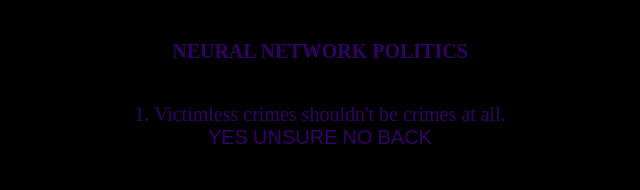
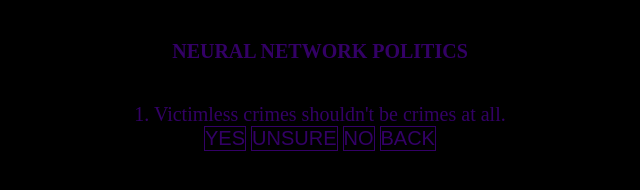
Before and after one commit to yetdarkerdevelopment/neuralnetwork_politics, a plain HTML site: page questions.html in a window 1280 px wide. Shown: the whole page, without its empty margins (320-960 px from the left). Drawn offline with Linux system fonts and the light colour scheme.

Commit message:
Button border.

```diff
--- a/css/style.css
+++ b/css/style.css
@@ -23,5 +23,5 @@ li {
 }
 
 button {
-    border: none;
+    border: 1px solid #330066;
 }
```
